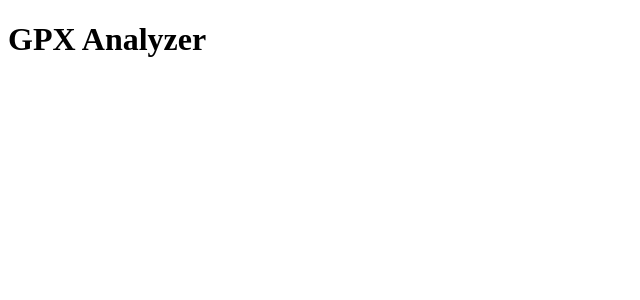
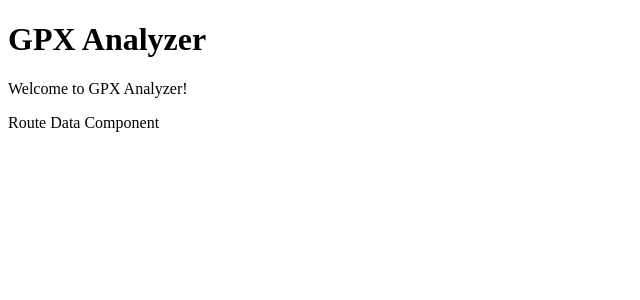
Before and after one commit to bluelooop/GPX-Analyzer-Web, a React (Vite) app in the folder web/: page / in a window 1280 px wide. Shown: the top 300 px of the page, without its empty margins (0-640 px from the left). Built offline with nearby package versions, Linux system fonts and the light colour scheme.

Commit message:
Add RouteForm and RouteData components to Homepage
Introduced `RouteForm` and `RouteData` components to structure the homepage. Updated `Homepage` to include these components for better organization and future extensibility. Placeholder content was added for both components.

```diff
--- /dev/null
+++ b/web/src/components/RouteData/RouteData.tsx
@@ -0,0 +1,12 @@
+import React from 'react';
+
+const RouteData: React.FC = () => {
+  return (
+    <div className="route-data">
+      {/* Add your content or logic here */}
+      <p>Route Data Component</p>
+    </div>
+  );
+};
+
+export default RouteData;
--- /dev/null
+++ b/web/src/components/RouteForm/RouteForm.tsx
@@ -0,0 +1,11 @@
+import React from 'react';
+
+const RouteForm: React.FC = () => {
+  return (
+    <form className="route-form">
+      {/* Add form fields here */}
+    </form>
+  );
+};
+
+export default RouteForm;
--- a/web/src/pages/Homepage/Homepage.tsx
+++ b/web/src/pages/Homepage/Homepage.tsx
@@ -1,7 +1,19 @@
+import RouteForm from '../../components/RouteForm/RouteForm.tsx';
+import RouteData from '../../components/RouteData/RouteData.tsx';
+
 function Homepage() {
   return (
-    <div>
-      <h1>GPX Analyzer</h1>
+    <div className="homepage">
+      <header>
+        <h1>GPX Analyzer</h1>
+      </header>
+      <main>
+        <p>
+          Welcome to GPX Analyzer!
+        </p>
+        <RouteForm />
+        <RouteData />
+      </main>
     </div>
   );
 }
```
